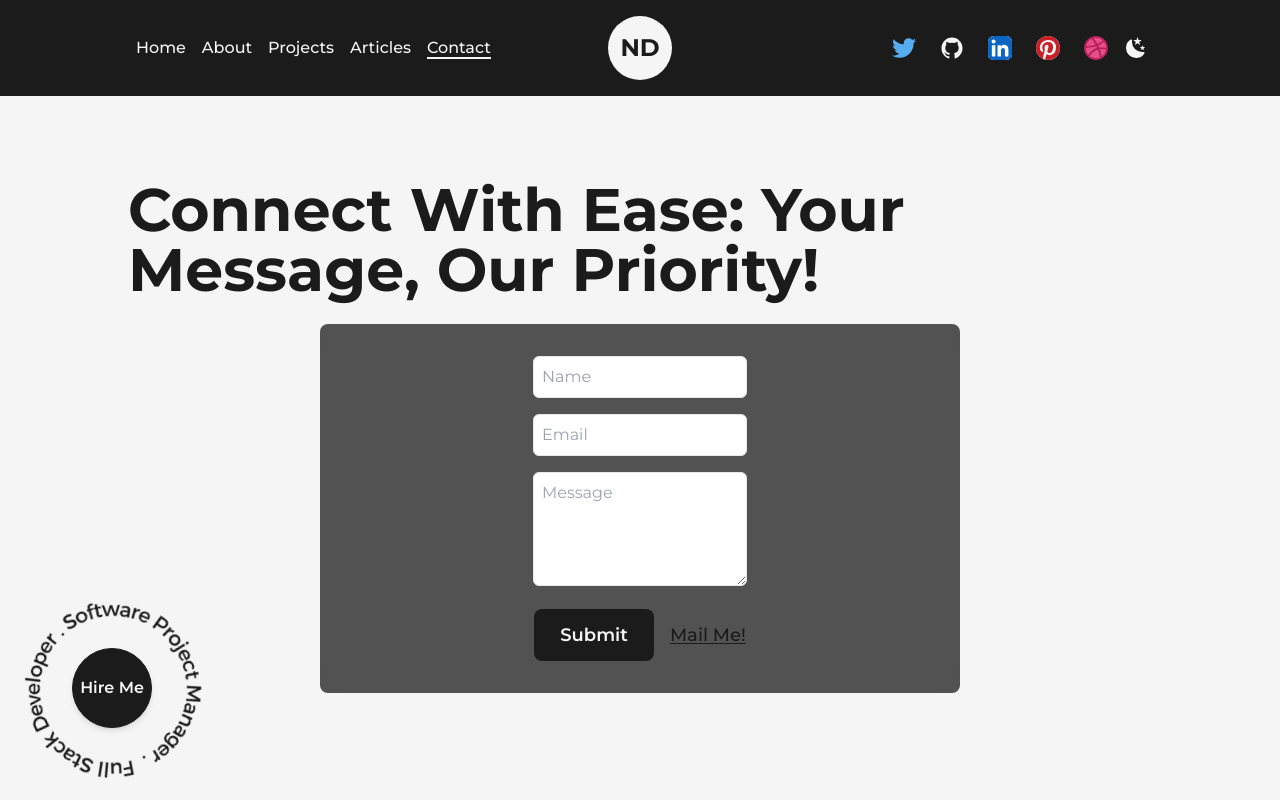
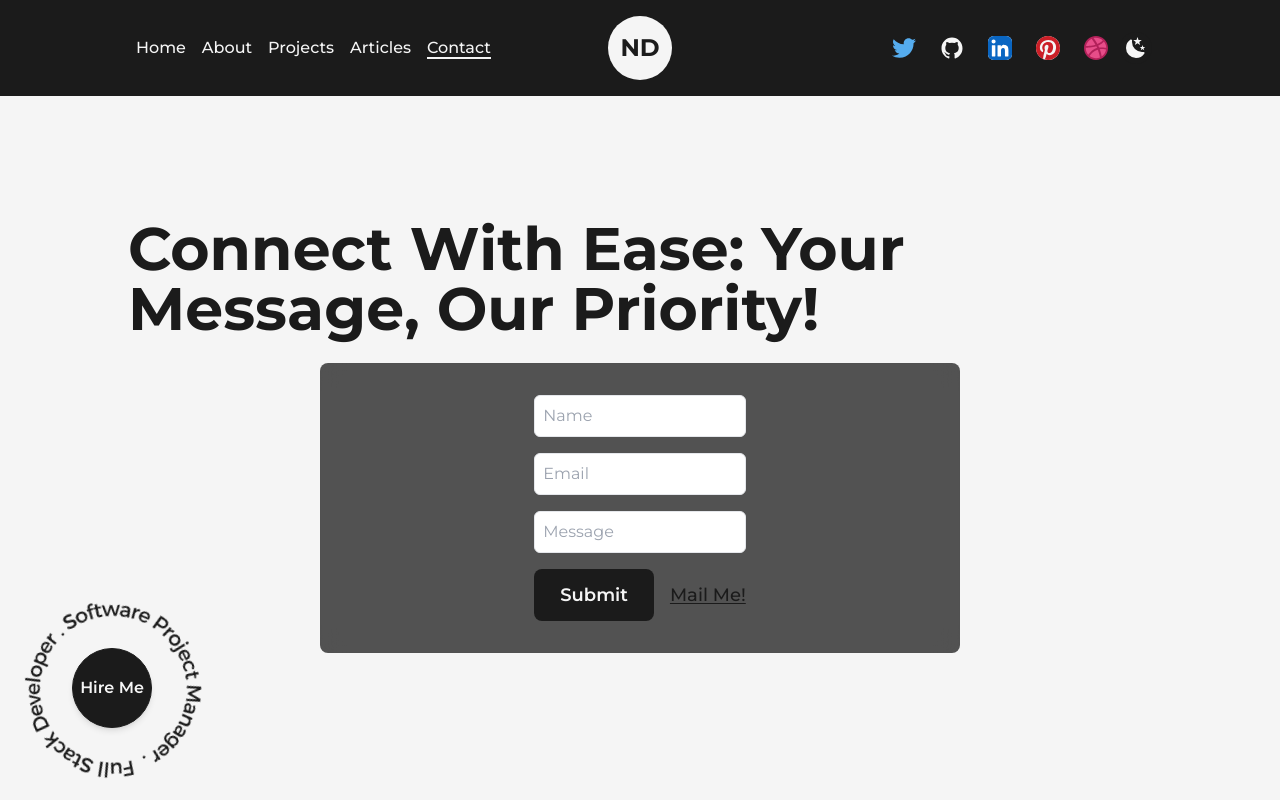
Before and after one commit to Metaverse-Nabeel/portfolio_next_JS, a Next.js app: page /contact in a window 1280 px wide. Shown: the top 800 px of the page. Built offline with nearby package versions, Linux system fonts and the light colour scheme.

Commit message:
Fix contact form bug

```diff
--- a/src/pages/contact.js
+++ b/src/pages/contact.js
@@ -76,7 +76,8 @@ const Contact = () => {
                     />
                   </div>
                   <div className="mb-4">
-                    <textarea
+                    <input
+                      type="text"
                       name="message"
                       placeholder="Message"
                       value={formData.message}
```
